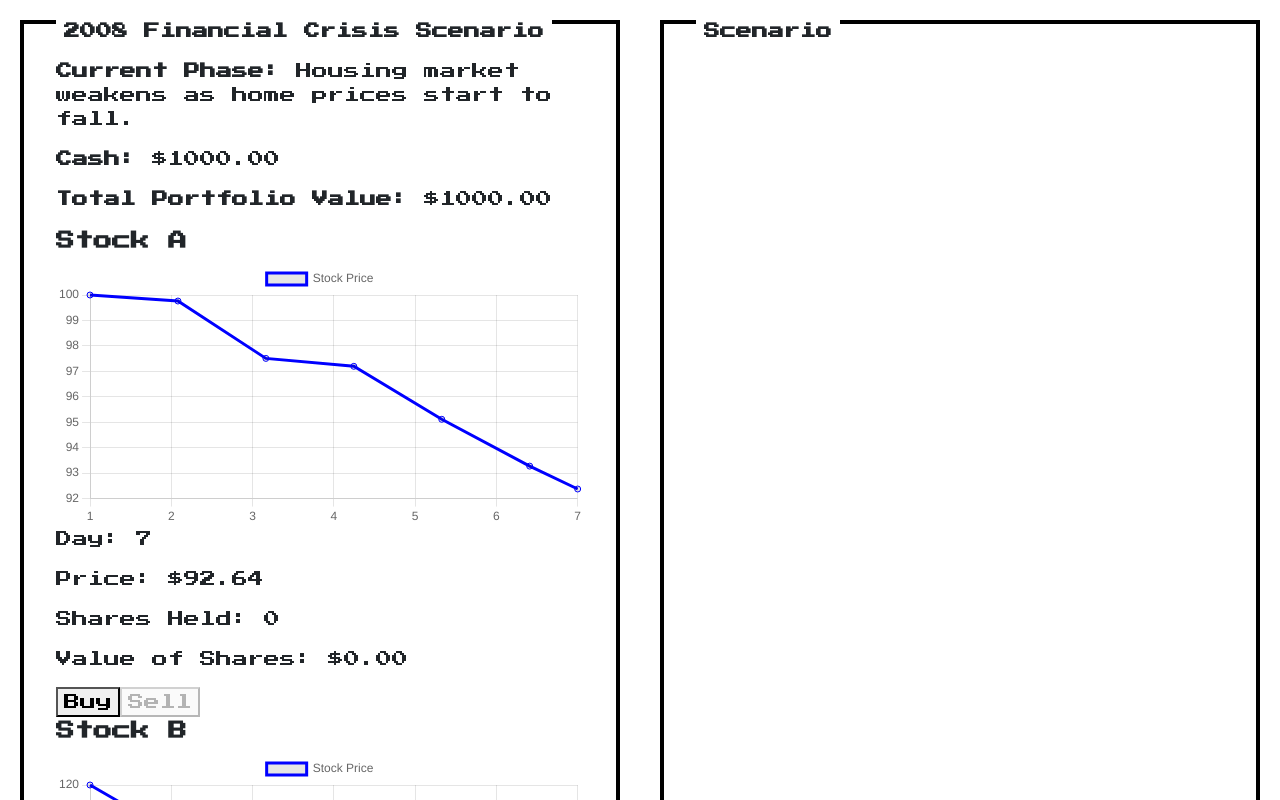
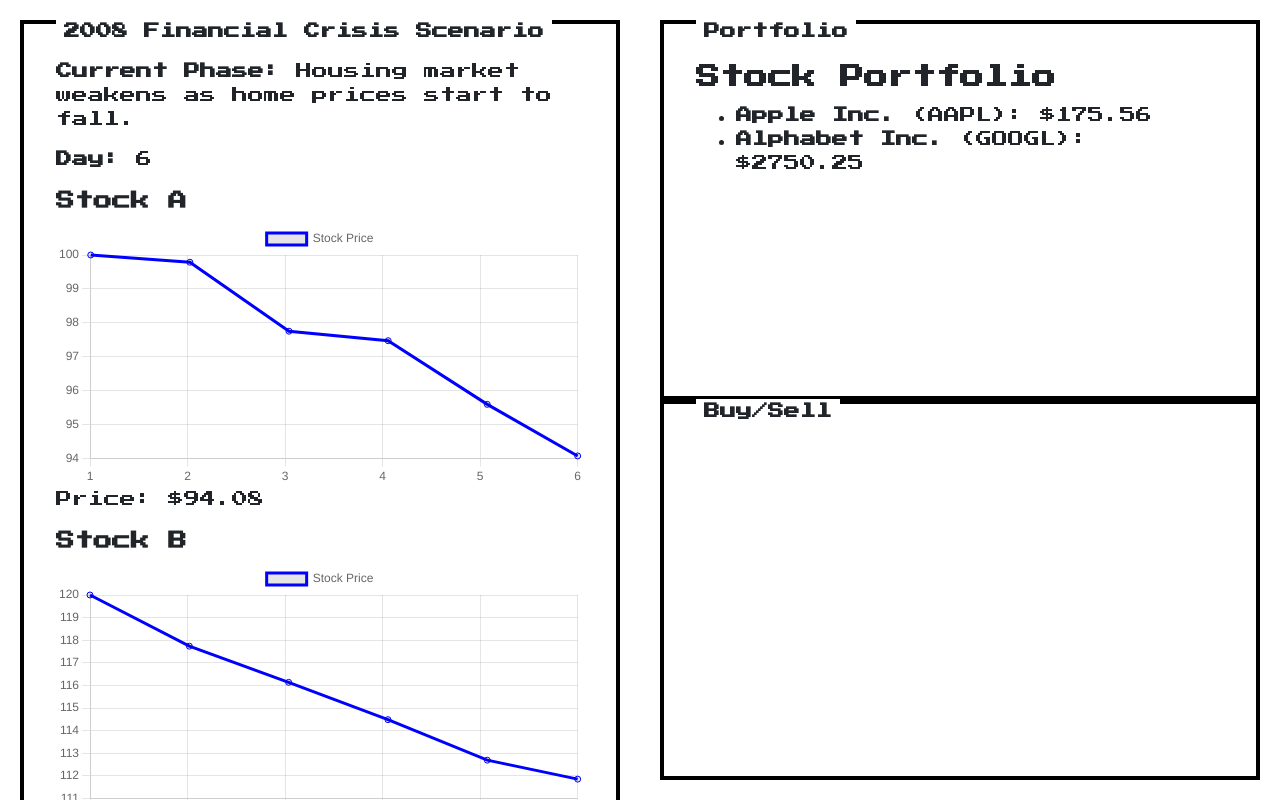
Before and after one commit to aditikilledar/StonksQuest, a React (Create React App) app in the folder my-stonks/: page /market-crash in a window 1280 px wide. Shown: the top 800 px of the page. Built offline with nearby package versions, Linux system fonts and the light colour scheme.

Commit message:
grid layout changes

```diff
--- a/my-stonks/src/scenarios/ScenarioOne.css
+++ b/my-stonks/src/scenarios/ScenarioOne.css
@@ -111,6 +111,7 @@
   display: grid; /* Enable grid layout */
   grid-template-columns: 1fr 1fr; /* Set left column width and right column to fill the remaining space */
   height: 100vh; /* Full height of the viewport */
+  overflow: hidden;
 }
 
 .left-column {
@@ -119,6 +120,7 @@
   justify-content: flex-start; /* Align boxes to the top */
   padding: 20px; /* Padding inside the left column */
   height: 100%;
+  overflow-y: auto;
 }
 
 .right-column {
--- a/my-stonks/src/scenarios/ScenarioOne.tsx
+++ b/my-stonks/src/scenarios/ScenarioOne.tsx
@@ -33,7 +33,7 @@ interface PortfolioI {
     stocks: Stock[];
 }
 
-const FinancialCrisisScenario: React.FC = () => {
+const ScenarioOne: React.FC = () => {
     const [day, setDay] = useState<number>(0);
     const [prices, setPrices] = useState<number[][]>([
         [100],
@@ -142,11 +142,12 @@ const FinancialCrisisScenario: React.FC = () => {
     return (
         <div className="grid-container-outer">
             <div className="left-column">
-                <div className="nes-container with-title" style={{ height: '100%' }}>
+                <div className="nes-container with-title">
                     <h3 className='title'>2008 Financial Crisis Scenario</h3>
                     <p><strong>Current Phase:</strong> {getCurrentMessage()}</p>
-                    <p><strong>Cash:</strong> ${portfolio.cash.toFixed(2)}</p>
-                    <p><strong>Total Portfolio Value:</strong> ${totalPortfolioValue}</p>
+                    <p><strong>Day:</strong> {day + 1}</p> {/* Common day counter */}
+                    {/* <p><strong>Cash:</strong> ${portfolio.cash.toFixed(2)}</p>
+                    <p><strong>Total Portfolio Value:</strong> ${totalPortfolioValue}</p> */}
                     {prices.map((priceSeries, index) => {
                         const currentPrice = priceSeries[day]?.toFixed(2) || "0.00";
                         const stockValue = (portfolio.stocks[index].shares * (priceSeries[day] || 0)).toFixed(2);
@@ -155,34 +156,36 @@ const FinancialCrisisScenario: React.FC = () => {
                             <div key={index} className="chart-container">
                                 <h3>{stockSymbols[index]}</h3>
                                 <Line data={createChartData(priceSeries)} />
-                                <p>Day: {day + 1}</p>
+                                {/* <p>Day: {day + 1}</p> */}
                                 <p>Price: ${currentPrice}</p>
-                                <p>Shares Held: {portfolio.stocks[index].shares}</p>
+                                {/* <p>Shares Held: {portfolio.stocks[index].shares}</p>
                                 <p>Value of Shares: ${stockValue}</p>
                                 <button onClick={() => handleBuy(index)} disabled={portfolio.cash < (priceSeries[day] || 0)}>
                                     Buy
                                 </button>
                                 <button onClick={() => handleSell(index)} disabled={portfolio.stocks[index].shares <= 0}>
                                     Sell
-                                </button>
+                                </button> */}
                             </div>
                         );
                     })}
                 </div>
             </div>
             <div className="right-column">
-                <div className="nes-container with-title" style={{ height: '100%' }}>
-                    <h3 className='title'>Scenario</h3>
-                </div>
-                <div className="nes-container with-title" style={{ height: '100%' }}>
+                <div className="nes-container with-title" style={{ height: '50%'}}>
+                    <h3 className='title'>Portfolio</h3>
                     <Portfolio />
                 </div>
+                <div className="nes-container with-title" style={{ height: '50%' }}>
+                    <h3 className='title'>Buy/Sell</h3>
+                </div>
+
             </div>
         </div>
     );
 };
 
-export default FinancialCrisisScenario;
+export default ScenarioOne;
 
 
 // function ScenarioOne() {
```
